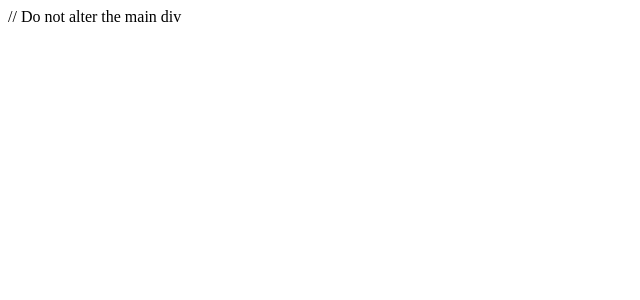
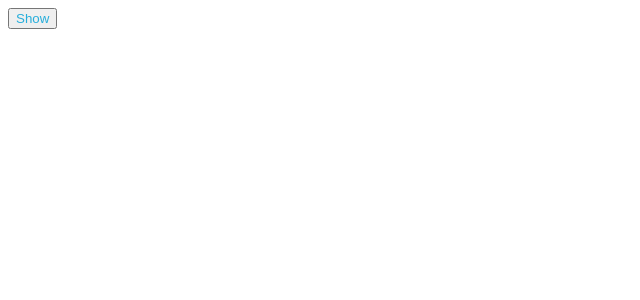
Before and after one commit to chandrashekhar-meshram/Button-Action-with-Functional-Component---Going-through-the-file-structure-ana---a9fnrehvgv9q, a React app: page / in a window 1280 px wide. Shown: the top 300 px of the page, without its empty margins (0-640 px from the left). Built offline with nearby package versions, Linux system fonts and the light colour scheme.

Commit message:
Update App.js

```diff
--- a/src/components/App.js
+++ b/src/components/App.js
@@ -2,9 +2,19 @@
 import "./../styles/App.css";
 
 function App() {
+  const [show, setShow] = useState(false);
+
+  const showFn = () => {
+    setShow(true);
+  }
   return (
     <div id="main">
-      // Do not alter the main div
+
+      <button id="click" onClick={showFn}>Show</button>
+      {
+        show && <p id="para"> Hello, I've learnt to use the full-stack evaluation tool. This makes me so happy</p>
+      }
+
     </div>
   );
 }
```
